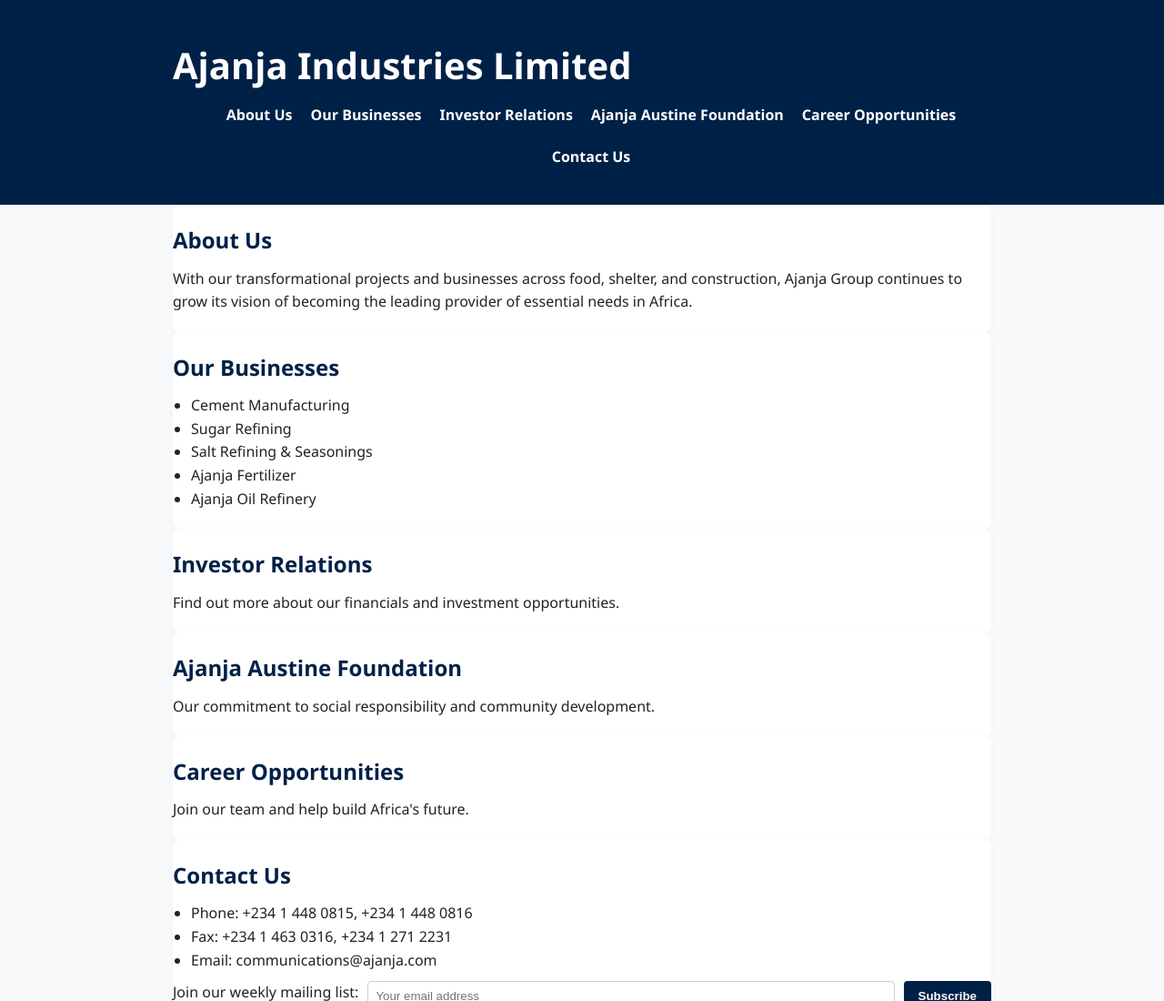
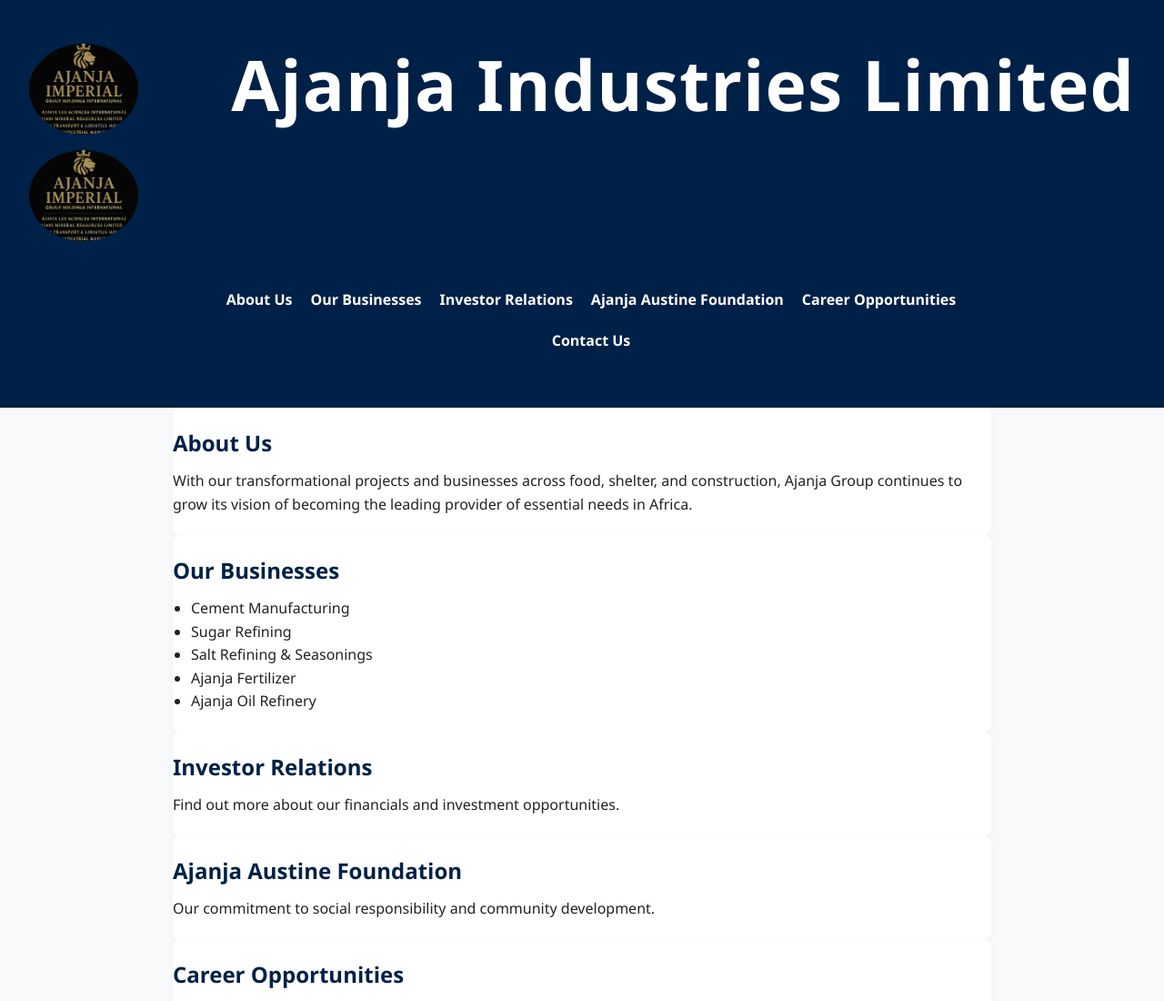
Before and after one commit to Austine-hub/project4, a plain HTML site: page index.html in a window 1280 px wide. Shown: the top 1100 px of the page at 91% size. Drawn offline with Linux system fonts and the light colour scheme.

Commit message:
Another commit

```diff
--- a/css/project4.css
+++ b/css/project4.css
@@ -29,7 +29,28 @@
 
 header h1 {
     margin-bottom: 10px;
-    font-size: 2.5em;
+    font-size: 3.2em;
+}
+
+.topbar {
+  font-size: 1.5em;
+  letter-spacing: 1px;
+  display: flex;
+  justify-content: space-between;
+  align-items: center;
+  flex-wrap: wrap;
+  border-bottom: 4px solid var(--primary-color);
+  padding: 12px 32px;
+  position: relative;
+}
+
+.kra-logo {
+  width: 120px;
+  height: 100px;
+  border-radius: 70%;
+  display: block;
+  object-fit: cover;
+  max-width: 100%;
 }
 
 /* Navigation links */
@@ -117,6 +138,9 @@
     font-size: 1em;
 }
 
+
+
+
 /* Responsive adjustments */
 @media (max-width: 768px) {
     header h1 {
--- a/index.html
+++ b/index.html
@@ -8,9 +8,16 @@
 </head>
 <body>
     <header>
+
+    <div class="topbar">
+            <img src="photos/pic6.jpg" alt="AjanjaCare Pharmaceuticals logo" class="kra-logo" />
+                <h1>Ajanja Industries Limited</h1>
+                    <img src="photos/pic6.jpg" alt="AjanjaCare Pharmaceuticals logo" class="kra-logo" />
+    </div>
+
         <div class="container">
-            <h1>Ajanja Industries Limited</h1>
-            <nav>
+
+              <header role="banner">            <nav>
                 <ul>
                     <li><a href="#about">About Us</a></li>
                     <li><a href="#businesses">Our Businesses</a></li>
```
Also changed, not shown: photos/pic1.jpg (added), photos/pic2.jpg (added), photos/pic4.jpg (added), photos/pic6.jpg (added).
